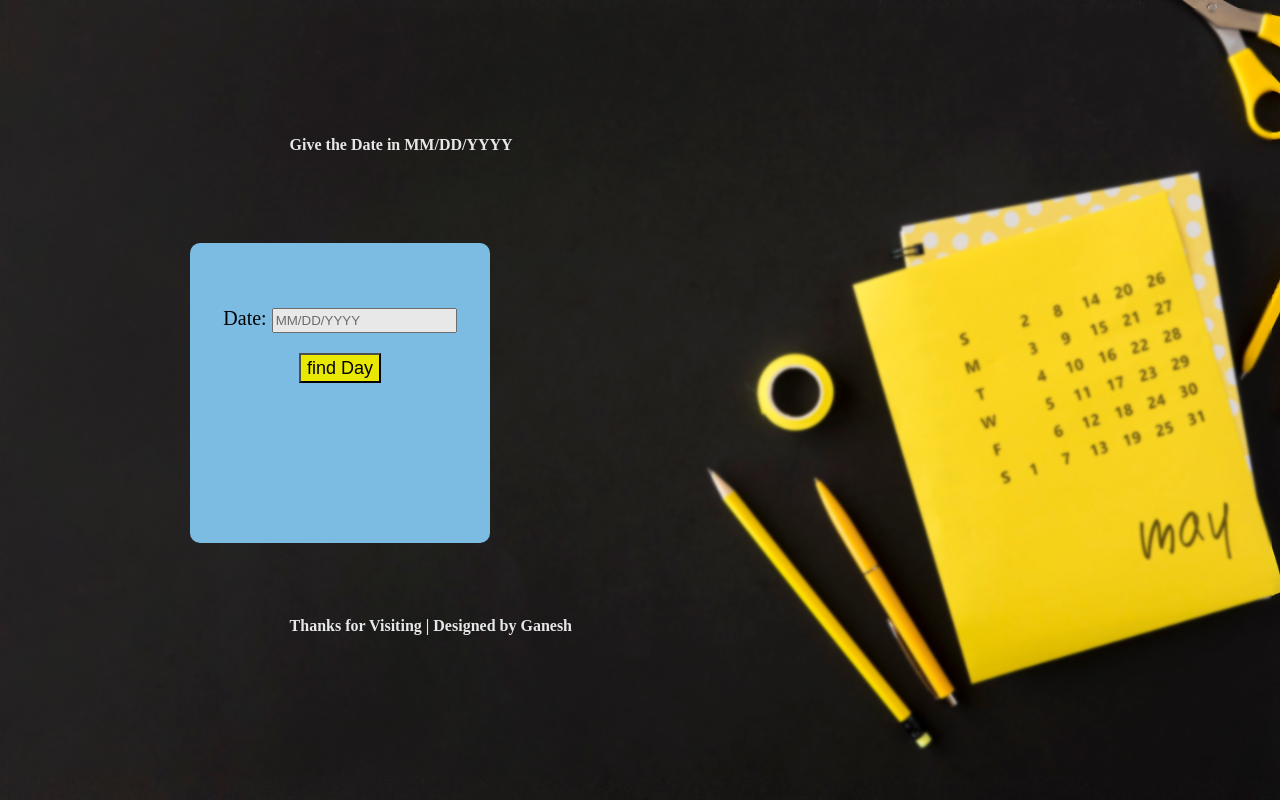
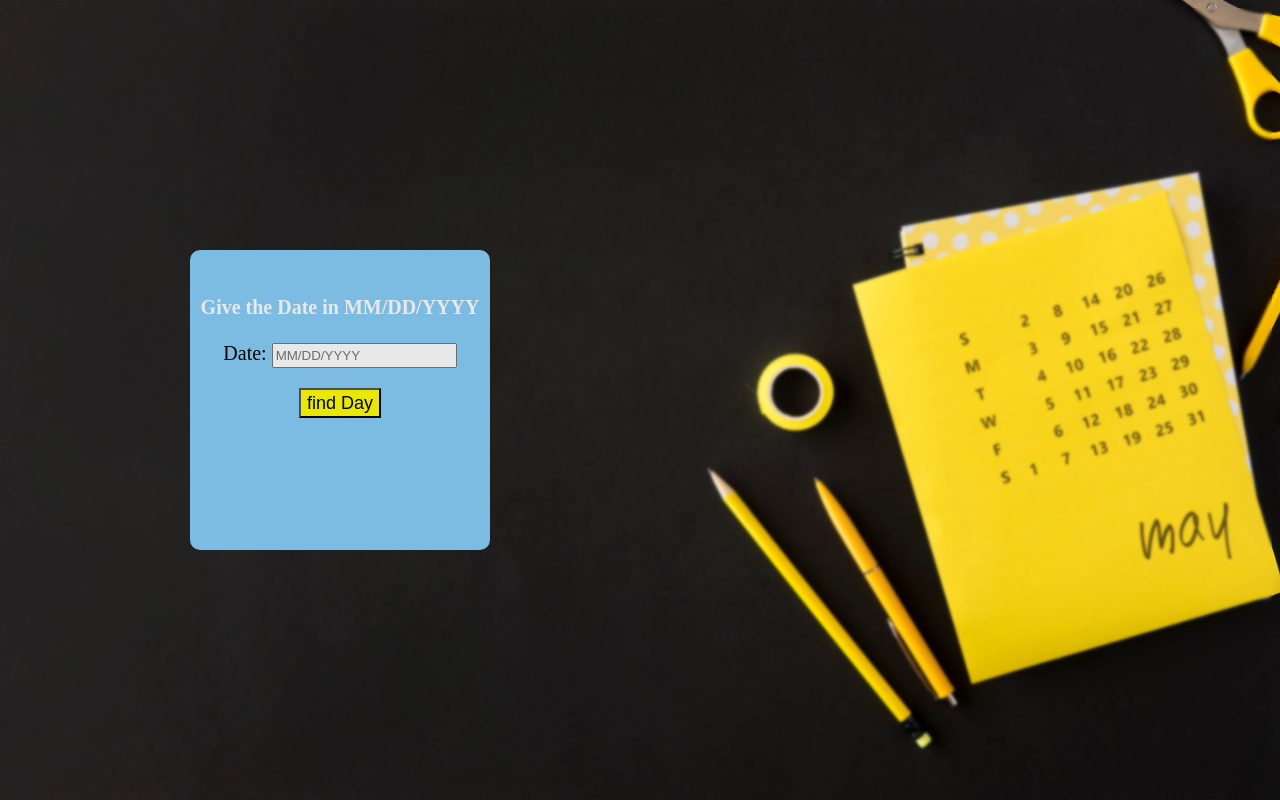
Before and after one commit to nagaganesh15/Day-Calculator, a plain HTML site: page index.html in a window 1280 px wide. Drawn offline with Linux system fonts and the light colour scheme.

Commit message:
Update index.html

```diff
--- a/index.html
+++ b/index.html
@@ -16,7 +16,7 @@ body {
 }
 #box{
 		font-size:20px;
-		padding-top:65px;
+		padding-top:20px;
 		width:300px;
 		height:300px;
 		background-color:lightskyblue;
@@ -41,16 +41,12 @@ body {
 	#ma{
 		color:white;
 	}
-	#tha{
-		color:white;
-		padding-top: 45%;
-	}
 </style>
 </head>
 <body>
-	<h4 id="ma">Give the Date in MM/DD/YYYY</h4>
 	<div id="box">
 	<center>
+		<h4 id="ma">Give the Date in MM/DD/YYYY</h4>
 		<label>Date:</label>
 		<input type="text" id="date" placeholder="MM/DD/YYYY" >
 		<br>
@@ -61,7 +57,6 @@ body {
 		<p id="res"> </p>
 	</center>
 	</div>
-	<h4 id="tha">Thanks for Visiting | Designed by Ganesh</h4>
 	<script>
 	function day()
 	{
@@ -71,6 +66,7 @@ body {
 			document.getElementById('res').innerText = "Give the Date";
 			return;
 		}
+		document.getElementById('ma').innerHTML=" ";
 		let b=new Date(a);
 		let c=b.getDay();
 		let d=[" SUNDAY"," MONDAY"," TUESDAY"," WEDNESDAY"," THURSDAY"," FIRDAY"," SATURDAY"];
```
